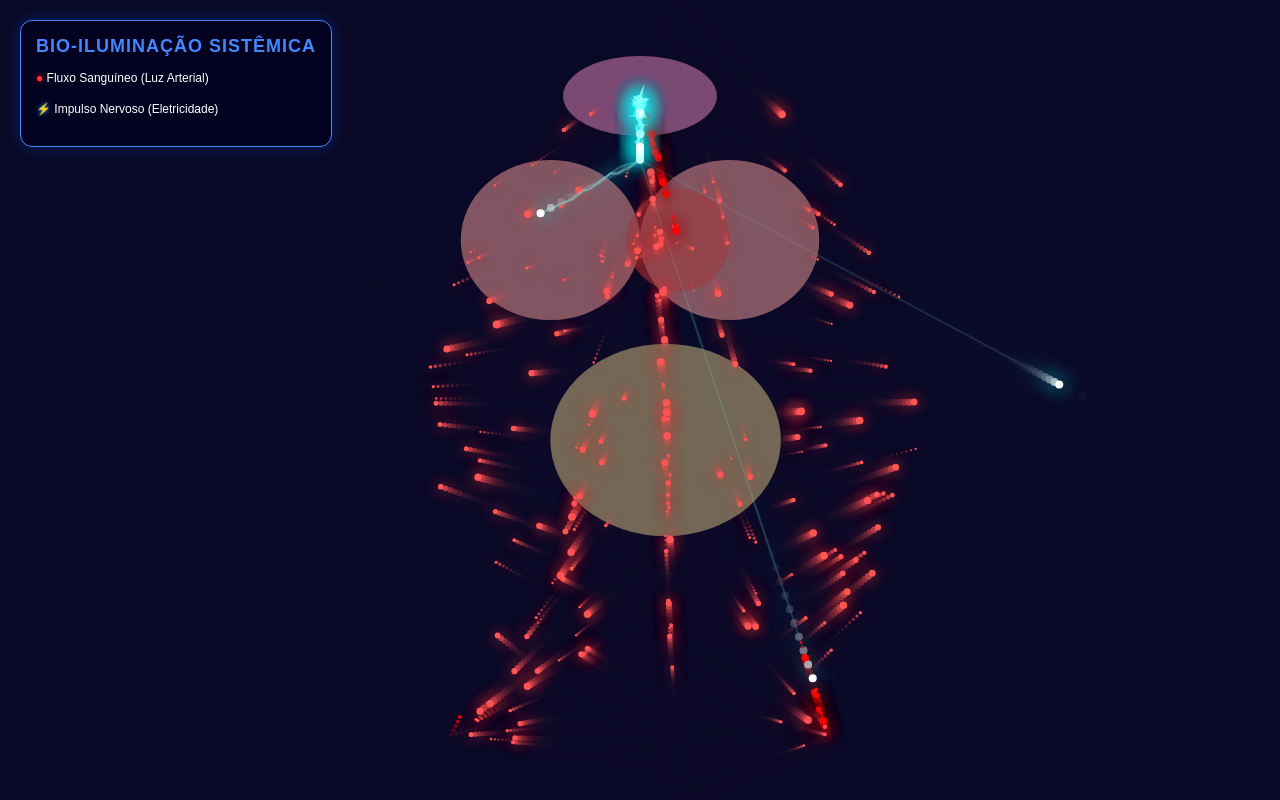
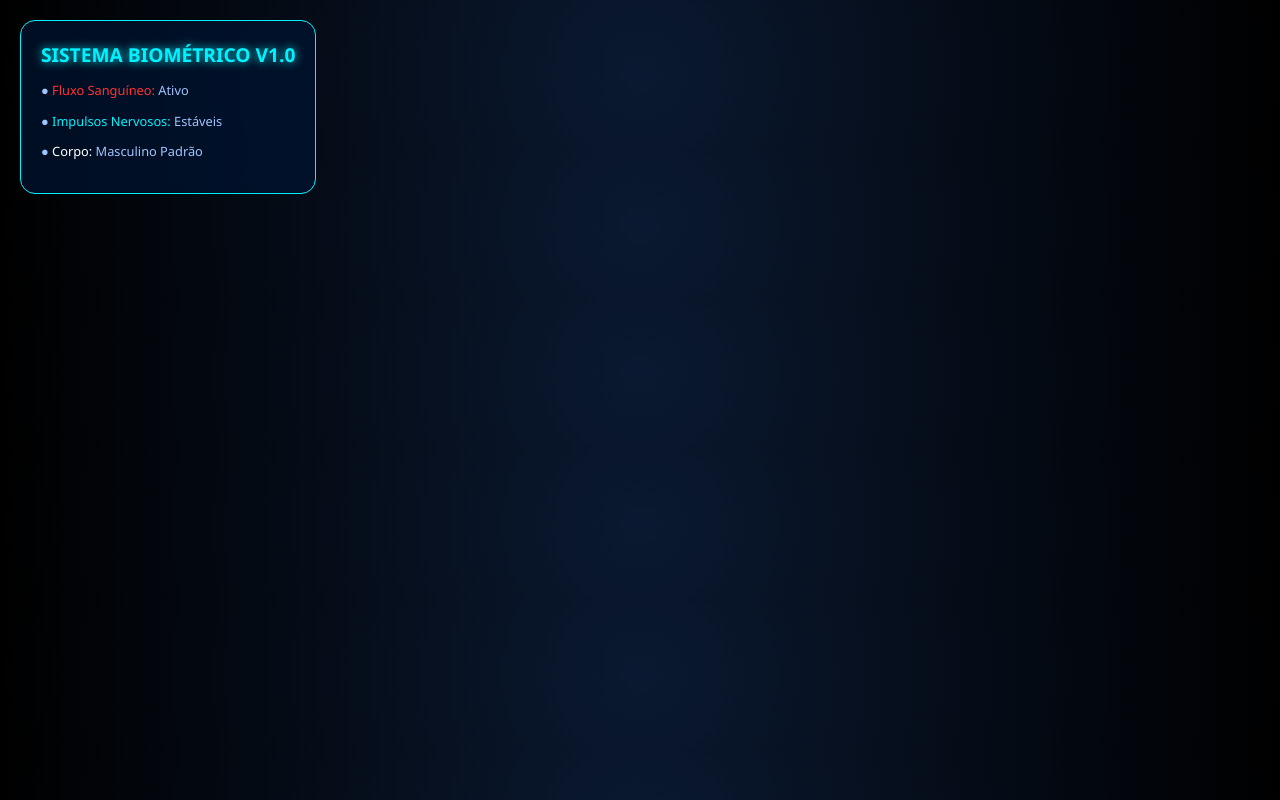
Before and after one commit to Pancheri1111/body-nervs, a plain HTML site: page index.html in a window 1280 px wide. Drawn offline with Linux system fonts and the light colour scheme; animation ran at ten frames a second.

Commit message:
Update index.html

```diff
--- a/index.html
+++ b/index.html
@@ -3,225 +3,59 @@
 <head>
     <meta charset="UTF-8">
     <meta name="viewport" content="width=device-width, initial-scale=1.0">
-    <title>Simulação Bio-Luminescente Humana</title>
+    <title>Bio-Simulação Completa - Pancheri</title>
     <style>
-        /* Fundo azulado escuro para destacar as luzes */
-        body { margin: 0; background: linear-gradient(to bottom, #0a0a2a, #000011); color: white; font-family: sans-serif; overflow: hidden; }
+        body { margin: 0; background: radial-gradient(circle, #0a1931 0%, #000 100%); color: #fff; font-family: 'Segoe UI', sans-serif; overflow: hidden; }
         canvas { display: block; }
-        .controls { position: absolute; top: 20px; left: 20px; background: rgba(0, 0, 30, 0.8); padding: 15px; border-radius: 12px; border: 1px solid #4488ff; box-shadow: 0 0 15px rgba(0, 100, 255, 0.3); }
-        h1 { margin: 0 0 10px 0; font-size: 18px; color: #4488ff; text-transform: uppercase; letter-spacing: 1px; }
-        .legend { font-size: 12px; line-height: 1.6; }
-        .red-glow { color: #ff3333; text-shadow: 0 0 5px #ff0000; } /* Sangue neon */
-        .blue-glow { color: #00ffff; text-shadow: 0 0 5px #00aaff; } /* Nervos neon */
+        .ui-panel { position: absolute; top: 20px; left: 20px; background: rgba(0, 20, 50, 0.7); padding: 20px; border-radius: 15px; border: 1px solid #00f2ff; backdrop-filter: blur(5px); pointer-events: none; }
+        h1 { margin: 0; font-size: 1.2rem; color: #00f2ff; text-shadow: 0 0 10px #00f2ff; }
+        .stats { font-size: 0.8rem; margin-top: 10px; color: #a0c4ff; }
     </style>
 </head>
 <body>
 
-<div class="controls">
-    <h1>Bio-Iluminação Sistêmica</h1>
-    <div class="legend">
-        <p><b class="red-glow">●</b> Fluxo Sanguíneo (Luz Arterial)</p>
-        <p><b class="blue-glow">⚡</b> Impulso Nervoso (Eletricidade)</p>
+<div class="ui-panel">
+    <h1>SISTEMA BIOMÉTRICO V1.0</h1>
+    <div class="stats">
+        <p>● <span style="color:#ff3333">Fluxo Sanguíneo:</span> Ativo</p>
+        <p>● <span style="color:#00f2ff">Impulsos Nervosos:</span> Estáveis</p>
+        <p>● <span style="color:#ffffff">Corpo:</span> Masculino Padrão</p>
     </div>
 </div>
 
-<canvas id="simCanvas"></canvas>
+<canvas id="canvas"></canvas>
 
 <script>
-const canvas = document.getElementById('simCanvas');
+const canvas = document.getElementById('canvas');
 const ctx = canvas.getContext('2d');
 
-let width, height;
-let particles = [];
-let nerves = [];
+let width, height, scale;
+let bloodParticles = [];
+let impulses = [];
 
-// Pontos anatômicos base
-const bodyPoints = {
-    head: { x: 0.5, y: 0.12 },
-    neck: { x: 0.5, y: 0.20 },
-    heart: { x: 0.53, y: 0.30 }, // Levemente à esquerda (direita na tela)
-    lungs: { x: 0.5, y: 0.28 },
-    stomach: { x: 0.52, y: 0.45 },
-    handL: { x: 0.15, y: 0.5 },
-    handR: { x: 0.85, y: 0.5 },
-    hip: { x: 0.5, y: 0.6 },
-    footL: { x: 0.35, y: 0.92 },
-    footR: { x: 0.65, y: 0.92 }
+// Pontos da Anatomia (X, Y relativos ao centro do corpo)
+const anatomy = {
+    head: { x: 0, y: -0.4 },
+    heart: { x: 0.02, y: -0.15 },
+    lungL: { x: -0.06, y: -0.15 },
+    lungR: { x: 0.06, y: -0.15 },
+    liver: { x: 0.04, y: -0.02 },
+    stomach: { x: -0.04, y: -0.02 },
+    intestine: { x: 0, y: 0.1 },
+    handL: { x: -0.35, y: 0.1 },
+    handR: { x: 0.35, y: 0.1 },
+    footL: { x: -0.12, y: 0.45 },
+    footR: { x: 0.12, y: 0.45 }
 };
 
 function init() {
     width = canvas.width = window.innerWidth;
     height = canvas.height = window.innerHeight;
-    particles = [];
-    nerves = [];
+    // Escala baseada na altura da tela para o corpo caber sempre
+    scale = height * 0.9;
 
-    // Mais partículas para um efeito de fluxo mais intenso
-    for (let i = 0; i < 250; i++) {
-        particles.push(new BloodParticle());
-    }
-    // Mais caminhos nervosos
-    for(let i=0; i<15; i++) nerves.push(new NerveImpulse());
+    bloodParticles = [];
+    for(let i=0; i<300; i++) bloodParticles.push(new Blood());
 }
 
-// --- Desenho dos Órgãos (Fundo Translúcido) ---
-function drawOrgans() {
-    ctx.globalAlpha = 0.3; // Órgãos transparentes para as luzes brilharem
-
-    // Cérebro
-    ctx.fillStyle = '#c779a8';
-    ctx.beginPath(); ctx.ellipse(width*bodyPoints.head.x, height*bodyPoints.head.y, width*0.06, height*0.05, 0, 0, Math.PI*2); ctx.fill();
-
-    // Pulmões
-    ctx.fillStyle = '#d48c8c';
-    ctx.beginPath(); ctx.ellipse(width*0.43, height*0.3, width*0.07, height*0.1, 0, 0, Math.PI*2); ctx.fill();
-    ctx.beginPath(); ctx.ellipse(width*0.57, height*0.3, width*0.07, height*0.1, 0, 0, Math.PI*2); ctx.fill();
-
-    // Coração
-    ctx.fillStyle = '#a83232';
-    ctx.beginPath(); ctx.arc(width*bodyPoints.heart.x, height*bodyPoints.heart.y, width*0.04, 0, Math.PI*2); ctx.fill();
-
-    // Sistema Digestivo (Abstrato)
-    ctx.fillStyle = '#bda879';
-    ctx.beginPath(); ctx.ellipse(width*bodyPoints.stomach.x, height*0.55, width*0.09, height*0.12, 0, 0, Math.PI*2); ctx.fill();
-
-    ctx.globalAlpha = 1.0; // Volta a opacidade normal para as luzes
-}
-
-// --- Sistema Sanguíneo (Luzes Vermelhas) ---
-class BloodParticle {
-    constructor() { this.reset(); this.y = Math.random() * height; /* Espalhar no início */ }
-
-    reset() {
-        this.x = width * bodyPoints.heart.x;
-        this.y = height * bodyPoints.heart.y;
-        this.target = this.getRandomExtremity();
-        this.speed = Math.random() * 3 + 2; // Mais rápido
-        this.returning = false;
-        this.size = Math.random() * 3 + 1;
-    }
-
-    getRandomExtremity() {
-        const pts = [bodyPoints.head, bodyPoints.handL, bodyPoints.handR, bodyPoints.footL, bodyPoints.footR];
-        return pts[Math.floor(Math.random() * pts.length)];
-    }
-
-    update() {
-        const tx = this.returning ? width * bodyPoints.heart.x : width * this.target.x;
-        const ty = this.returning ? height * bodyPoints.heart.y : height * this.target.y;
-        const dx = tx - this.x;
-        const dy = ty - this.y;
-        const dist = Math.sqrt(dx * dx + dy * dy);
-
-        if (dist < 10) {
-            if (!this.returning) this.returning = true;
-            else this.reset();
-        }
-        this.x += (dx / dist) * this.speed;
-        this.y += (dy / dist) * this.speed;
-    }
-
-    draw() {
-        // Efeito de Luz (Glow)
-        ctx.shadowBlur = 15;
-        if (this.returning) {
-             ctx.fillStyle = '#ff0000'; // Vermelho sangue venoso
-             ctx.shadowColor = '#800000';
-        } else {
-             ctx.fillStyle = '#ff5555'; // Vermelho arterial brilhante
-             ctx.shadowColor = '#ff3333';
-        }
-
-        ctx.beginPath();
-        ctx.arc(this.x, this.y, this.size, 0, Math.PI * 2);
-        ctx.fill();
-        ctx.shadowBlur = 0; // Reset do glow
-    }
-}
-
-// --- Sistema Nervoso (Raios Azuis) ---
-class NerveImpulse {
-    constructor() {
-        this.reset();
-        this.progress = Math.random(); // Começam em pontos diferentes
-    }
-
-    reset() {
-        this.path = [bodyPoints.head, bodyPoints.neck, this.getRandomTarget()];
-        this.progress = 0;
-        this.speed = Math.random() * 0.015 + 0.005;
-    }
-
-    getRandomTarget() {
-        const pts = [bodyPoints.heart, bodyPoints.stomach, bodyPoints.handL, bodyPoints.handR, bodyPoints.footL, bodyPoints.footR];
-        return pts[Math.floor(Math.random() * pts.length)];
-    }
-
-    drawJaggedLine(x1, y1, x2, y2, intensity) {
-        ctx.beginPath();
-        ctx.moveTo(x1, y1);
-        const segments = 10;
-        for (let i = 1; i < segments; i++) {
-            // Adiciona um "tremor" aleatório à linha para parecer eletricidade
-            let jitX = (Math.random() - 0.5) * 15 * intensity;
-            let jitY = (Math.random() - 0.5) * 15 * intensity;
-            let px = x1 + (x2 - x1) * (i / segments) + jitX;
-            let py = y1 + (y2 - y1) * (i / segments) + jitY;
-            ctx.lineTo(px, py);
-        }
-        ctx.lineTo(x2, y2);
-        ctx.stroke();
-    }
-
-    draw() {
-        this.progress += this.speed;
-        if (this.progress >= 1) this.reset();
-
-        // Configuração do brilho elétrico
-        ctx.shadowBlur = 20;
-        ctx.shadowColor = '#00ffff';
-        ctx.strokeStyle = 'rgba(150, 255, 255, ' + (1 - this.progress) + ')'; // Desvanece no fim
-        ctx.lineWidth = 2;
-        ctx.lineCap = 'round';
-
-        let currentPoint = 0;
-        let segmentProgress = this.progress * (this.path.length - 1);
-        currentPoint = Math.floor(segmentProgress);
-        let localProgress = segmentProgress - currentPoint;
-
-        if (currentPoint < this.path.length - 1) {
-            let p1 = this.path[currentPoint];
-            let p2 = this.path[currentPoint + 1];
-
-            let ix = width * p1.x + (width * p2.x - width * p1.x) * localProgress;
-            let iy = height * p1.y + (height * p2.y - height * p1.y) * localProgress;
-
-            // Desenha o raio até o ponto atual
-            this.drawJaggedLine(width * p1.x, height * p1.y, ix, iy, 1 - this.progress);
-
-            // Cabeça do impulso (ponto brilhante)
-            ctx.fillStyle = '#ffffff';
-            ctx.beginPath(); ctx.arc(ix, iy, 4, 0, Math.PI*2); ctx.fill();
-        }
-        ctx.shadowBlur = 0;
-    }
-}
-
-function animate() {
-    // Rastro mais longo para efeito de luz persistente
-    ctx.fillStyle = 'rgba(10, 10, 42, 0.3)';
-    ctx.fillRect(0, 0, width, height);
-
-    drawOrgans(); // Desenha os órgãos ao fundo
-
-    particles.forEach(p => { p.update(); p.draw(); });
-    nerves.forEach(n => n.draw());
-
-    requestAnimationFrame(animate);
-}
-
-window.addEventListener('resize', init);
-init();
-animate();
-</script>
-</body>
-</html>
+// --- DESENHO DA SIL
```
